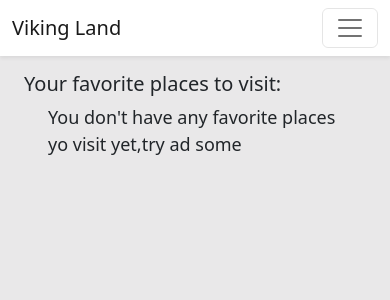
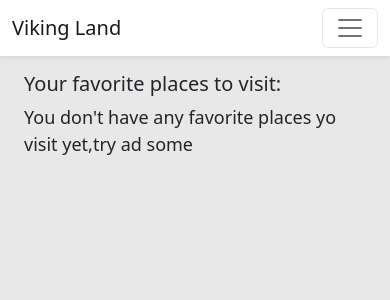
Before and after one commit to amirmgd/viking_lands, a React (Create React App) app: page /favorites in a window 390 px wide. Shown: the top 300 px of the page. Built offline with nearby package versions, Linux system fonts and the light colour scheme.

Commit message:
added some responsiveness

```diff
--- a/package.json
+++ b/package.json
@@ -10,6 +10,7 @@
     "react": "^18.2.0",
     "react-bootstrap": "^2.5.0",
     "react-dom": "^18.2.0",
+    "react-responsive": "^9.0.0-beta.10",
     "react-router-dom": "^6.3.0",
     "react-scripts": "5.0.1",
     "web-vitals": "^2.1.4"
--- a/src/App.js
+++ b/src/App.js
@@ -14,7 +14,7 @@ function App() {
 	return (
 		<FavoriteContextProvider>
 			<Navigation />
-			<Container>
+			<Container className='d-flex justify-content-center justify-items-center'>
 				<Routes>
 					<Route path='/' element={<Root />} />
 					<Route path='/denmark' element={<Denmark />} />
--- a/src/components/places/PlaceCard.js
+++ b/src/components/places/PlaceCard.js
@@ -19,7 +19,7 @@ function PlaceCard(props) {
 	}
 
 	return (
-		<Container className='m-4 p-4' style={{ width: "70%" }}>
+		<Container>
 			<CardGroup>
 				<Card style={{ border: "none", backgroundColor: "#E9E8E9" }}>
 					<Card.Title>{props.title}</Card.Title>
--- a/src/components/places/PlaceForm.js
+++ b/src/components/places/PlaceForm.js
@@ -28,7 +28,6 @@ function PlaceForm(props) {
 	return (
 		<Container>
 			<Form
-				className='m-5'
 				style={{
 					border: "solid 1px black",
 					borderRadius: "1%",
--- a/src/components/places/PlaceList.js
+++ b/src/components/places/PlaceList.js
@@ -6,6 +6,7 @@ function PlaceList(props) {
 		<Container>
 			{props.places.map((place) => (
 				<PlaceCard
+					key={place.id}
 					id={place.id}
 					title={place.title}
 					image={place.image}
--- a/src/pages/Favorites.js
+++ b/src/pages/Favorites.js
@@ -7,11 +7,7 @@ function Favorite() {
 	const favoritesContext = useContext(FavContext)
 	let content
 	if (favoritesContext.favoriteCount === 0) {
-		content = (
-			<p className='mx-4'>
-				You don't have any favorite places yo visit yet,try ad some
-			</p>
-		)
+		content = <p>You don't have any favorite places yo visit yet,try ad some</p>
 	} else {
 		content = <PlaceList places={favoritesContext.favorite} />
 	}
--- a/src/pages/Root.js
+++ b/src/pages/Root.js
@@ -4,14 +4,14 @@ import Slider from "../components/Slider"
 
 function Root() {
 	return (
-		<Container className='m-5'>
+		<Container>
 			<p>
 				welcome to viking lands, here we recommend some beautiful places from
 				the lands of vikings.
 			</p>
 
 			<Slider />
-			<div className='m-3' style={{ position: "inherit" }}>
+			<div>
 				<p>
 					we will show you some great places in{" "}
 					<NavLink to='/norway'>Norway</NavLink>,{" "}
```
Also changed, not shown: 1 other file (tests, documents, lock files or other folders).
